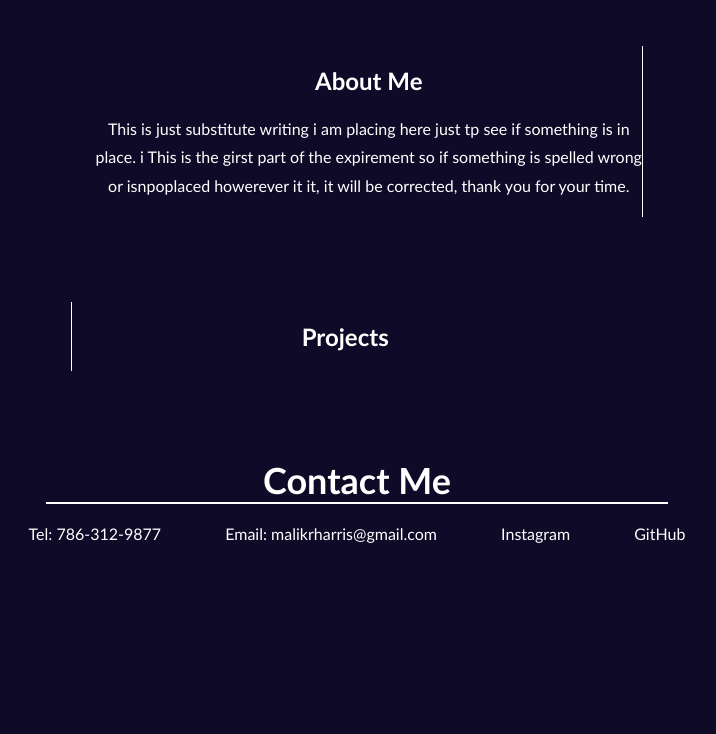
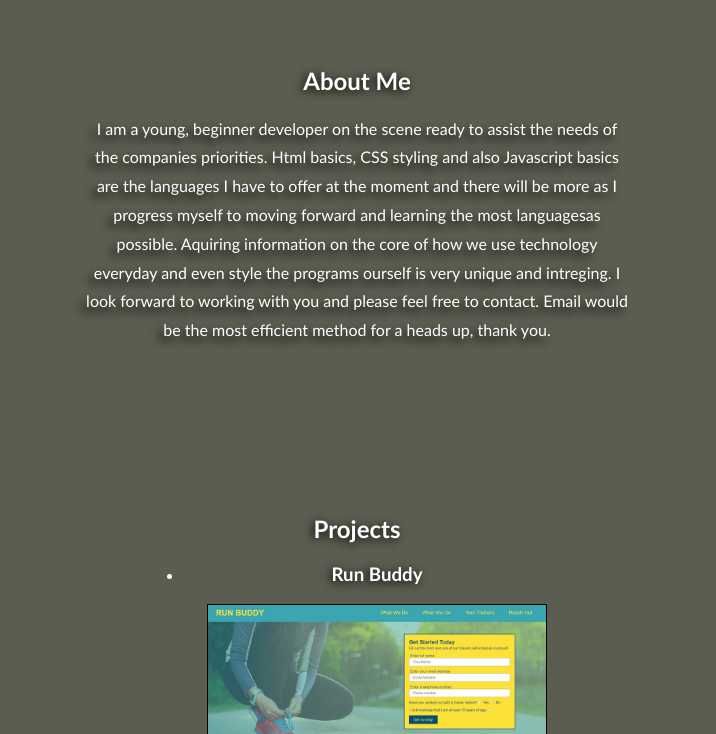
Before and after one commit to Sirmaaalik/Portfolio, a plain HTML site: page index.html in a window 1280 px wide. Shown: the part 750-1484 px from the top of the page, without its empty margins (283-999 px from the left). Before the commit the page ends 1361 px from the top, so only its background shows below. Drawn offline with Linux system fonts and the light colour scheme.

Commit message:
Almost but not in time

```diff
--- a/assets/css/style.css
+++ b/assets/css/style.css
@@ -1,20 +1,28 @@
 *  {
-    background-color: rgb(14, 10, 39);
+    background-color: rgb(90, 93, 79);
     font-family: 'Gill Sans', 'Gill Sans MT', Calibri, 'Trebuchet MS', sans-serif;
+    text-shadow: -2px 2px 10px black;
+}
+
+p {
+    text-shadow: -5px 5px 10px black;
 }
 
 body {
     color: white;
 }
 
-/* Header Section */
+
+/* Header Stying Start Section */
 header {
     font-size: 24px;
     display: flex;
     flex-wrap: wrap;
     justify-content: space-between;
-    padding: 0 24px;
+}
 
+header h1 {
+    font-style: italic;
 }
 
 header a {
@@ -36,9 +44,15 @@ header nav ul {
 }
 
 header nav ul li a {
-    padding: 20px;
+    padding: 0 20px;
+    font-size: 1.75vw;
 }
+/* Header Styling End Section */
 
+/* Media screening */
+@media screen {
+
+}
 /* Hero */
 .hero {
     height: 600px;
@@ -48,7 +62,7 @@ header nav ul li a {
     background-position: center;
 }
 
- /* Content */
+ /* Content Structure */
 .info {
     display: flex;
     flex-wrap: wrap;
@@ -67,6 +81,7 @@ header nav ul li a {
     line-height: 1.8;
 }
 
+/* For future updates
 .move-right{
     border-right: 1px solid white;
     margin-right: 18px;
@@ -76,7 +91,23 @@ header nav ul li a {
     border-left: 1px solid white;
     margin-left: 18px;
 }
+*/
 
+/* Projects Showcase Start */
+.projects-list {
+    width: 35%;
+}
+
+.projects-list img {
+    height: 150px;
+    background-position: center;
+    background-size: cover;
+    border: 1px solid black;
+}
+
+/* Projects Showcase End */
+
+/* Footer Styling */
 footer {
     padding: 0 10px 60px 10px;
     text-align: center;
@@ -92,5 +123,12 @@ footer h2 {
 footer a {
     color: white;
     padding: 0 30px;
-    text-decoration: none;
+    text-decoration:solid;
 }
+
+/* Media Queries */
+@media screen and (max-width 730px){
+    body {
+        color: black
+    }
+}
--- a/index.html
+++ b/index.html
@@ -12,7 +12,7 @@
     <!--Header section-->
     <Header>
         <H1>
-            <a href="Malik Harris">Malik Harris</a>
+            <a href="#Malik Harris">Malik Harris</a>
         </H1>
         <nav>
             <ul>
@@ -37,19 +37,25 @@
 
     <!--About Me / Projects Section-->
     <section class="info">
-        <div class="info-struct move-right">
+        <div class="info-struct">
             <H2 id="about-me">About Me</H2>
             <p>
-                This is just substitute writing i am placing here just tp see if something is in place.  i This is the girst part of the expirement so if something is spelled wrong or isnpoplaced howerever it it, it will be corrected, thank you for your time.
+                I am a young, beginner developer on the scene ready to assist the needs of the companies priorities.  Html basics, CSS styling and also Javascript basics are the languages I have to offer at the moment and there will be more as I progress myself to moving forward and learning the most languagesas possible. Aquiring information on the core of how we use technology everyday and even style the programs ourself is very unique and intreging. I look forward to working with you and please feel free to contact.  Email would be the most efficient method for a heads up, thank you.
             </p>
         </div>
+    </section>
 
-        <div class="info-struct move-left">
+    <section class="info">
+        <div class="info-struct projects-list">
             <h2 id="projects">Projects</h2>
-        </div>
-
-        <div>
-
+            <nav>
+                <ul>
+                    <li>
+                        <h3>Run Buddy</h3>
+                        <a href="https://sirmaaalik.github.io/run-buddy/"> <img src="./assets/images/run-buddy.jpg" alt="run-buddy homepage"></a>
+                    </li>
+                </ul>
+            </nav>
         </div>
     </section>
 
```
Also changed, not shown: assets/images/run-buddy.jpg (added).
